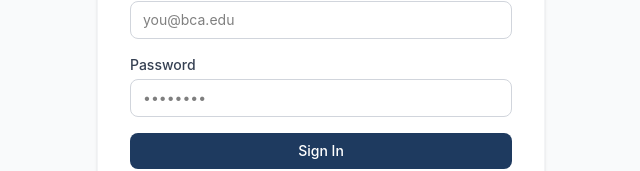
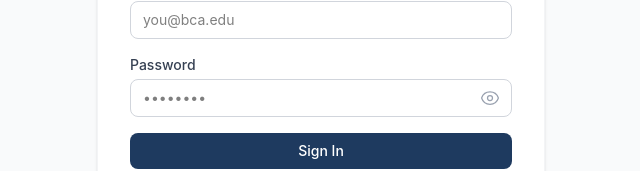
Before and after one commit to shamblonaut/knowhub, a React app in the folder frontend/: page /login in a window 1280 px wide. Shown: the part 362-533 px from the top of the page, without its empty margins (319-959 px from the left). Built offline with nearby package versions, Linux system fonts and the light colour scheme; the HTML template or start-up script is replaced by a standard one.

Commit message:
feat: password peak toggle

```diff
--- a/frontend/src/pages/AdminPanel.jsx
+++ b/frontend/src/pages/AdminPanel.jsx
@@ -204,6 +204,7 @@
         email: "",
         password: "",
     });
+    const [showPassword, setShowPassword] = useState(false);
 
     const { data: faculties, isLoading } = useQuery({
         queryKey: ["faculties"],
@@ -335,15 +336,33 @@
                         <label className="block text-sm font-medium text-gray-700 mb-1">
                             Temporary Password *
                         </label>
+                        <div className="relative">
                             <input
-                            type="password"
+                                type={showPassword ? "text" : "password"}
                                 name="password"
                                 value={form.password}
                                 onChange={handleChange}
                                 placeholder="••••••••"
                                 required
-                            className="w-full px-3 py-2 border border-gray-300 rounded-lg text-sm focus:ring-2 focus:ring-accent focus:outline-none"
+                                className="w-full px-3 py-2 border border-gray-300 rounded-lg text-sm focus:ring-2 focus:ring-accent focus:outline-none pr-10"
                             />
+                            <button
+                                type="button"
+                                onClick={() => setShowPassword(!showPassword)}
+                                className="absolute inset-y-0 right-0 pr-3 flex items-center text-gray-400 hover:text-gray-600 focus:outline-none"
+                            >
+                                {showPassword ? (
+                                    <svg xmlns="http://www.w3.org/2000/svg" fill="none" viewBox="0 0 24 24" strokeWidth={1.5} stroke="currentColor" className="w-5 h-5">
+                                        <path strokeLinecap="round" strokeLinejoin="round" d="M3.98 8.223A10.477 10.477 0 001.934 12C3.226 16.338 7.244 19.5 12 19.5c.993 0 1.953-.138 2.863-.395M6.228 6.228A10.45 10.45 0 0112 4.5c4.756 0 8.773 3.162 10.065 7.498a10.523 10.523 0 01-4.293 5.774M6.228 6.228L3 3m3.228 3.228l3.65 3.65m7.894 7.894L21 21m-3.228-3.228l-3.65-3.65m0 0a3 3 0 10-4.243-4.243m4.242 4.242L9.88 9.88" />
+                                    </svg>
+                                ) : (
+                                    <svg xmlns="http://www.w3.org/2000/svg" fill="none" viewBox="0 0 24 24" strokeWidth={1.5} stroke="currentColor" className="w-5 h-5">
+                                        <path strokeLinecap="round" strokeLinejoin="round" d="M2.036 12.322a1.012 1.012 0 010-.639C3.423 7.51 7.36 4.5 12 4.5c4.638 0 8.573 3.007 9.963 7.178.07.207.07.431 0 .639C20.577 16.49 16.64 19.5 12 19.5c-4.638 0-8.573-3.007-9.963-7.178z" />
+                                        <path strokeLinecap="round" strokeLinejoin="round" d="M15 12a3 3 0 11-6 0 3 3 0 016 0z" />
+                                    </svg>
+                                )}
+                            </button>
+                        </div>
                     </div>
                     <button
                         type="submit"
--- a/frontend/src/pages/Login.jsx
+++ b/frontend/src/pages/Login.jsx
@@ -8,6 +8,7 @@
 export default function Login() {
     const [email, setEmail] = useState("");
     const [password, setPassword] = useState("");
+    const [showPassword, setShowPassword] = useState(false);
     const [loading, setLoading] = useState(false);
     const { login: authLogin } = useAuth();
     const navigate = useNavigate();
@@ -64,14 +65,32 @@
                             <label className="block text-sm font-medium text-gray-700 mb-1">
                                 Password
                             </label>
+                            <div className="relative">
                                 <input
-                                type="password"
+                                    type={showPassword ? "text" : "password"}
                                     value={password}
                                     onChange={(e) => setPassword(e.target.value)}
                                     placeholder="••••••••"
                                     required
-                                className="w-full px-3 py-2 border border-gray-300 rounded-lg text-sm focus:outline-none focus:ring-2 focus:ring-accent"
+                                    className="w-full px-3 py-2 border border-gray-300 rounded-lg text-sm focus:outline-none focus:ring-2 focus:ring-accent pr-10"
                                 />
+                                <button
+                                    type="button"
+                                    onClick={() => setShowPassword(!showPassword)}
+                                    className="absolute inset-y-0 right-0 pr-3 flex items-center text-gray-400 hover:text-gray-600 focus:outline-none"
+                                >
+                                    {showPassword ? (
+                                        <svg xmlns="http://www.w3.org/2000/svg" fill="none" viewBox="0 0 24 24" strokeWidth={1.5} stroke="currentColor" className="w-5 h-5">
+                                            <path strokeLinecap="round" strokeLinejoin="round" d="M3.98 8.223A10.477 10.477 0 001.934 12C3.226 16.338 7.244 19.5 12 19.5c.993 0 1.953-.138 2.863-.395M6.228 6.228A10.45 10.45 0 0112 4.5c4.756 0 8.773 3.162 10.065 7.498a10.523 10.523 0 01-4.293 5.774M6.228 6.228L3 3m3.228 3.228l3.65 3.65m7.894 7.894L21 21m-3.228-3.228l-3.65-3.65m0 0a3 3 0 10-4.243-4.243m4.242 4.242L9.88 9.88" />
+                                        </svg>
+                                    ) : (
+                                        <svg xmlns="http://www.w3.org/2000/svg" fill="none" viewBox="0 0 24 24" strokeWidth={1.5} stroke="currentColor" className="w-5 h-5">
+                                            <path strokeLinecap="round" strokeLinejoin="round" d="M2.036 12.322a1.012 1.012 0 010-.639C3.423 7.51 7.36 4.5 12 4.5c4.638 0 8.573 3.007 9.963 7.178.07.207.07.431 0 .639C20.577 16.49 16.64 19.5 12 19.5c-4.638 0-8.573-3.007-9.963-7.178z" />
+                                            <path strokeLinecap="round" strokeLinejoin="round" d="M15 12a3 3 0 11-6 0 3 3 0 016 0z" />
+                                        </svg>
+                                    )}
+                                </button>
+                            </div>
                         </div>
                         <button
                             type="submit"
--- a/frontend/src/pages/Register.jsx
+++ b/frontend/src/pages/Register.jsx
@@ -12,6 +12,7 @@
         semester: "",
     });
     const [loading, setLoading] = useState(false);
+    const [showPassword, setShowPassword] = useState(false);
     const navigate = useNavigate();
 
     const handleChange = (e) =>
@@ -76,6 +77,35 @@
                                 <label className="block text-sm font-medium text-gray-700 mb-1">
                                     {field.label}
                                 </label>
+                                {field.type === "password" ? (
+                                    <div className="relative">
+                                        <input
+                                            type={showPassword ? "text" : "password"}
+                                            name={field.name}
+                                            value={form[field.name]}
+                                            onChange={handleChange}
+                                            placeholder={field.placeholder}
+                                            required
+                                            className="w-full px-3 py-2 border border-gray-300 rounded-lg text-sm focus:outline-none focus:ring-2 focus:ring-accent pr-10"
+                                        />
+                                        <button
+                                            type="button"
+                                            onClick={() => setShowPassword(!showPassword)}
+                                            className="absolute inset-y-0 right-0 pr-3 flex items-center text-gray-400 hover:text-gray-600 focus:outline-none"
+                                        >
+                                            {showPassword ? (
+                                                <svg xmlns="http://www.w3.org/2000/svg" fill="none" viewBox="0 0 24 24" strokeWidth={1.5} stroke="currentColor" className="w-5 h-5">
+                                                    <path strokeLinecap="round" strokeLinejoin="round" d="M3.98 8.223A10.477 10.477 0 001.934 12C3.226 16.338 7.244 19.5 12 19.5c.993 0 1.953-.138 2.863-.395M6.228 6.228A10.45 10.45 0 0112 4.5c4.756 0 8.773 3.162 10.065 7.498a10.523 10.523 0 01-4.293 5.774M6.228 6.228L3 3m3.228 3.228l3.65 3.65m7.894 7.894L21 21m-3.228-3.228l-3.65-3.65m0 0a3 3 0 10-4.243-4.243m4.242 4.242L9.88 9.88" />
+                                                </svg>
+                                            ) : (
+                                                <svg xmlns="http://www.w3.org/2000/svg" fill="none" viewBox="0 0 24 24" strokeWidth={1.5} stroke="currentColor" className="w-5 h-5">
+                                                    <path strokeLinecap="round" strokeLinejoin="round" d="M2.036 12.322a1.012 1.012 0 010-.639C3.423 7.51 7.36 4.5 12 4.5c4.638 0 8.573 3.007 9.963 7.178.07.207.07.431 0 .639C20.577 16.49 16.64 19.5 12 19.5c-4.638 0-8.573-3.007-9.963-7.178z" />
+                                                    <path strokeLinecap="round" strokeLinejoin="round" d="M15 12a3 3 0 11-6 0 3 3 0 016 0z" />
+                                                </svg>
+                                            )}
+                                        </button>
+                                    </div>
+                                ) : (
                                     <input
                                         type={field.type}
                                         name={field.name}
@@ -85,6 +115,7 @@
                                         required
                                         className="w-full px-3 py-2 border border-gray-300 rounded-lg text-sm focus:outline-none focus:ring-2 focus:ring-accent"
                                     />
+                                )}
                             </div>
                         ))}
 
```
Lines whose indentation alone changed are shown as unchanged.
